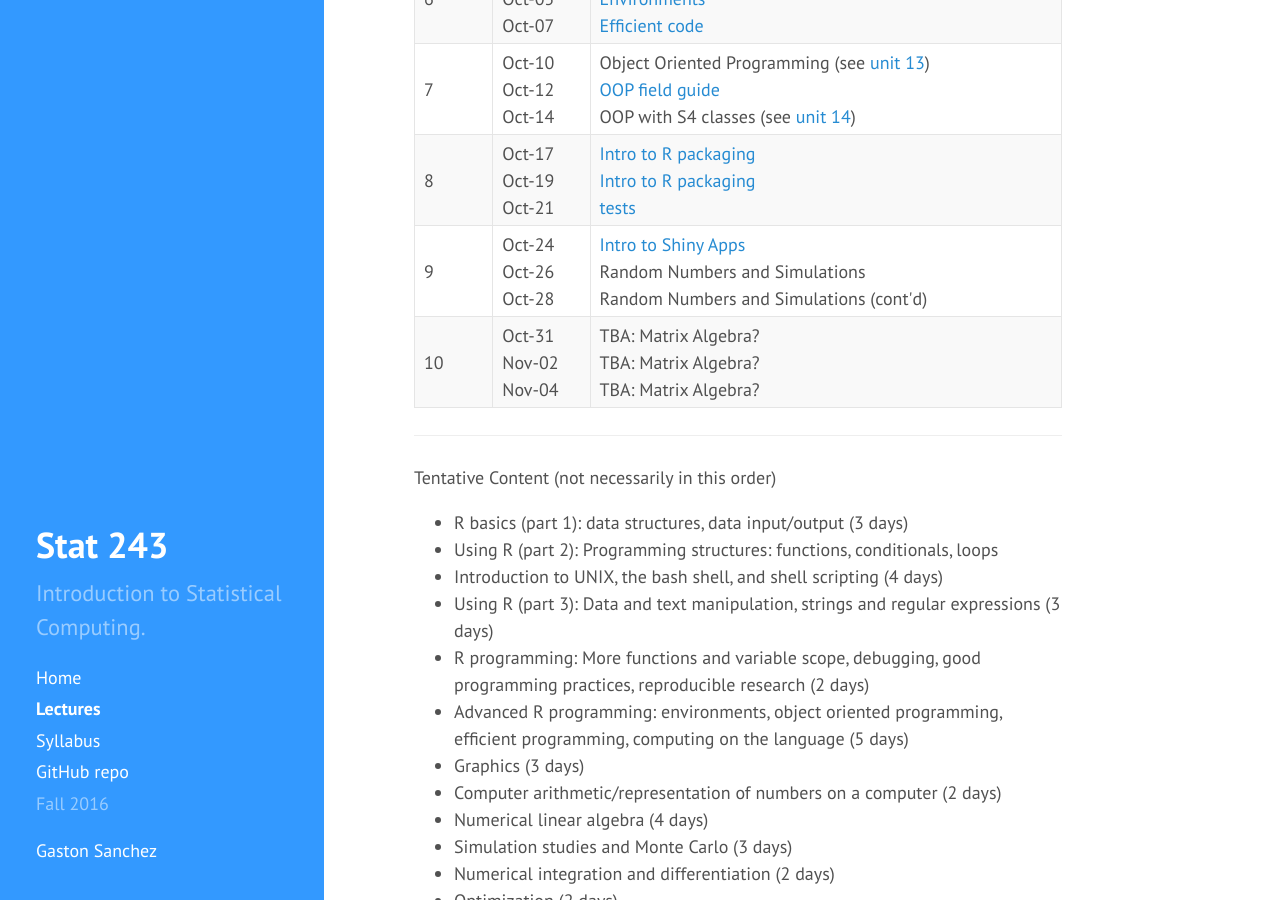
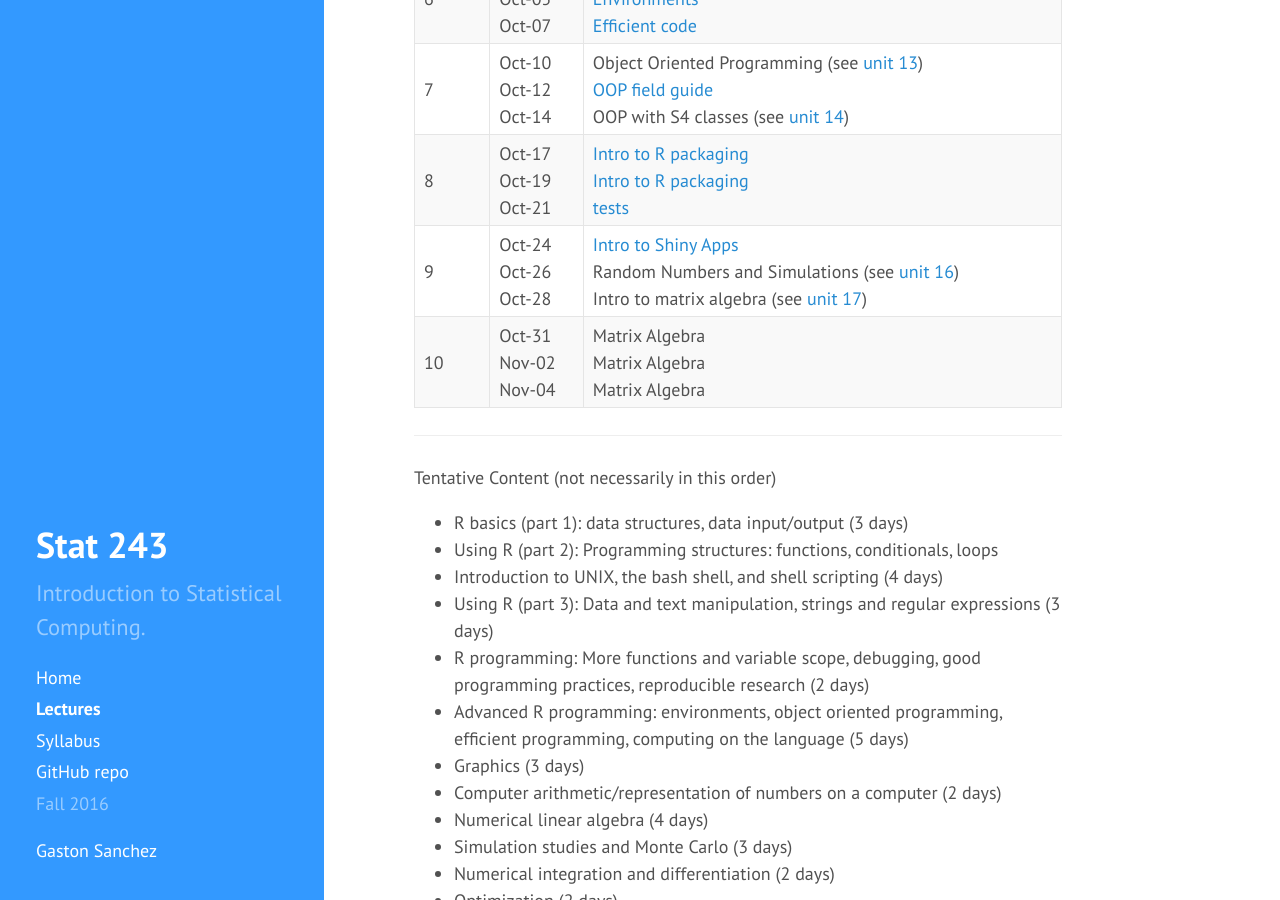
Before and after one commit to gastonstat/stat243-relic, a Jekyll site: the page built from lectures/index.md, in a window 1280 px wide and 900 px high, scrolled down 777 px. Built offline with Jekyll 4.4.1, drawn with Linux system fonts in a browser that asks for light colours; nearby versions of some CDN libraries.

Commit message:
lectures: add intro to matrix algebra

```diff
--- a/lectures/index.md
+++ b/lectures/index.md
@@ -140,8 +140,8 @@ Tentative calendar, Fall 2016
       </td>
       <td>
         <a href="http://shiny.rstudio.com/tutorial/" target="_target">Intro to Shiny Apps</a><br>
-        Random Numbers and Simulations<br>
-        Random Numbers and Simulations (cont'd)
+        Random Numbers and Simulations (see <a href="https://github.com/ucb-stat243/stat243-fall-2016/blob/master/units/16-random-simulations.pdf" target="_blank">unit 16</a>)<br>
+        Intro to matrix algebra (see <a href="https://github.com/ucb-stat243/stat243-fall-2016/blob/master/units/17-matrix-algebra.pdf" target="_blank">unit 17</a>)
       </td>
     </tr>
     <tr>
@@ -152,9 +152,9 @@ Tentative calendar, Fall 2016
         Nov-04
       </td>
       <td>
-        TBA: Matrix Algebra?<br>
-        TBA: Matrix Algebra?<br>
-        TBA: Matrix Algebra?
+        Matrix Algebra<br>
+        Matrix Algebra<br>
+        Matrix Algebra
       </td>
     </tr>
   </tbody>
```
